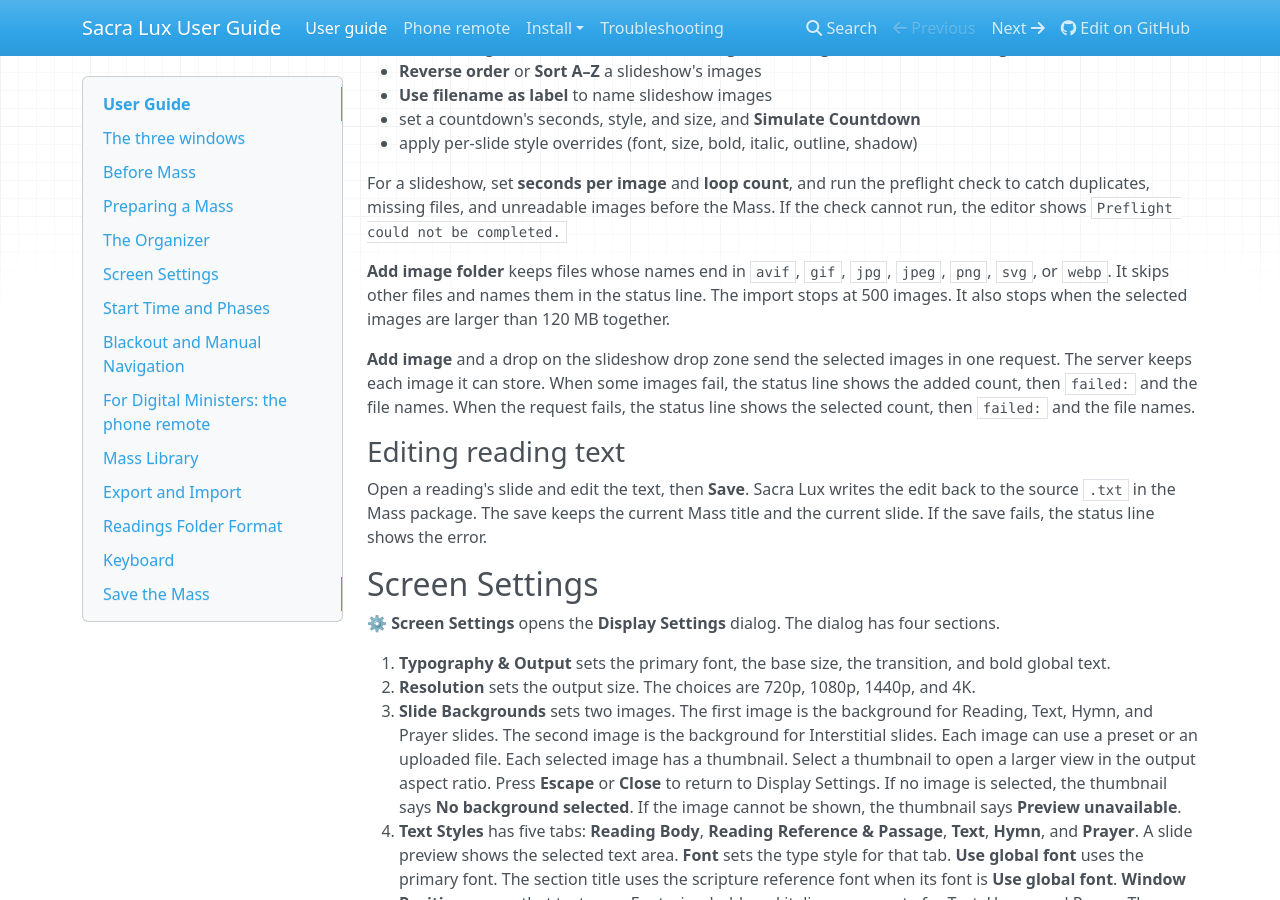
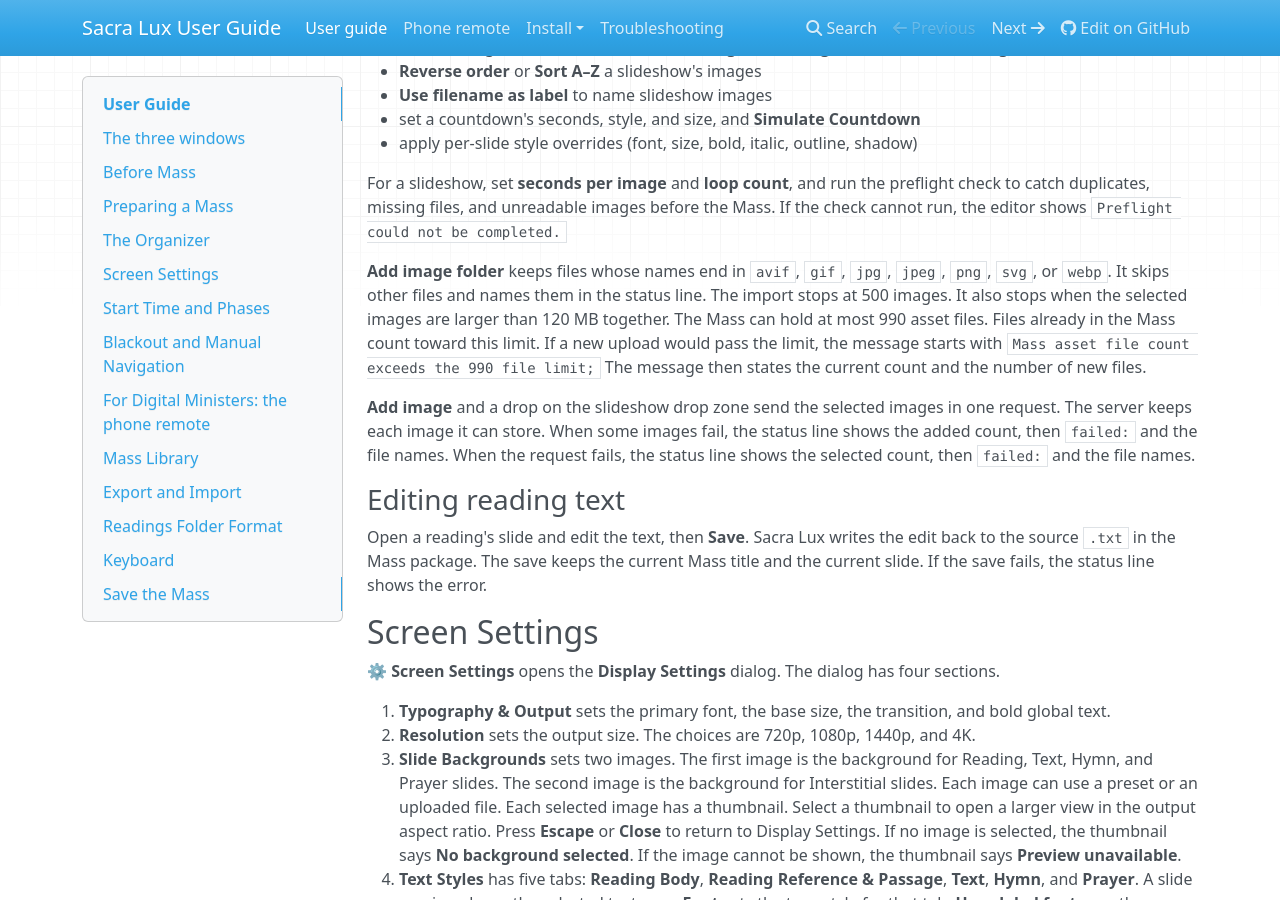
Before and after one commit to Saint-Therese-Of-Lisieux-Parish/sacra_lux, an MkDocs documentation site: the page built from docs/user-guide.md, in a window 1280 px wide and 900 px high, scrolled down 2149 px. Built offline with MkDocs 1.6.1, drawn with Linux system fonts in a browser that asks for light colours; nearby versions of some CDN libraries.

Commit message:
docs(user-guide): state the Mass asset file limit
An upload stops when the Mass would hold more than 990 asset files. The user guide did not state that limit or the message.

The guide now states the 990 file limit and the start of the error message.

Persona: Digital Minister

Files:
- modified: docs/user-guide.md

Verified against: sacra-lux/src/server.js (MAX_MASS_ASSET_FILES, massAssetFileCountError)

Refs #692

```diff
--- a/docs/user-guide.md
+++ b/docs/user-guide.md
@@ -113,6 +113,10 @@
 `jpeg`, `png`, `svg`, or `webp`. It skips other files and names them in the
 status line. The import stops at 500 images. It also stops when the selected
 images are larger than 120 MB together.
+The Mass can hold at most 990 asset files.
+Files already in the Mass count toward this limit.
+If a new upload would pass the limit, the message starts with `Mass asset file count exceeds the 990 file limit;`
+The message then states the current count and the number of new files.
 
 **Add image** and a drop on the slideshow drop zone send the selected images
 in one request. The server keeps each image it can store. When some images
```
